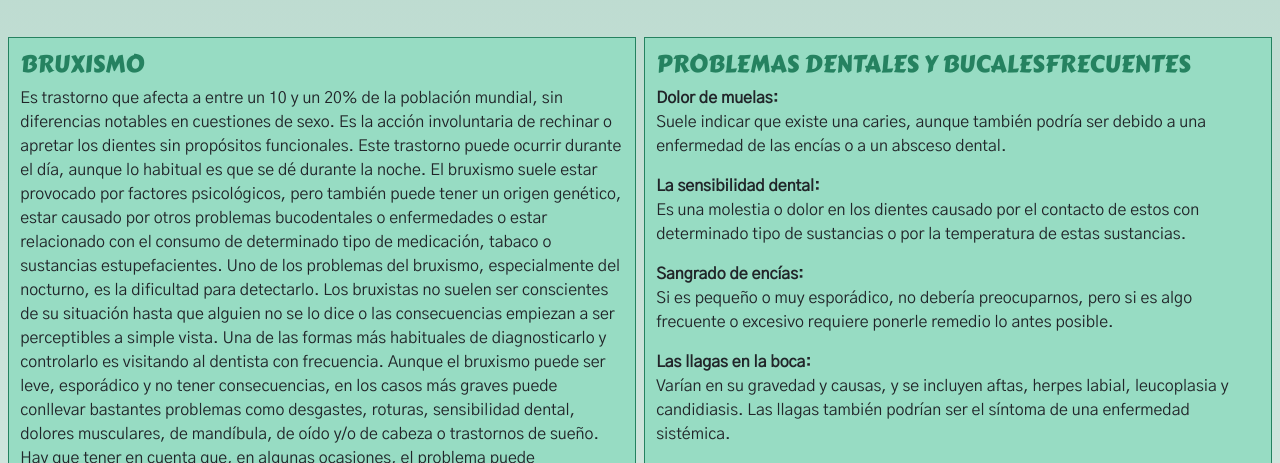
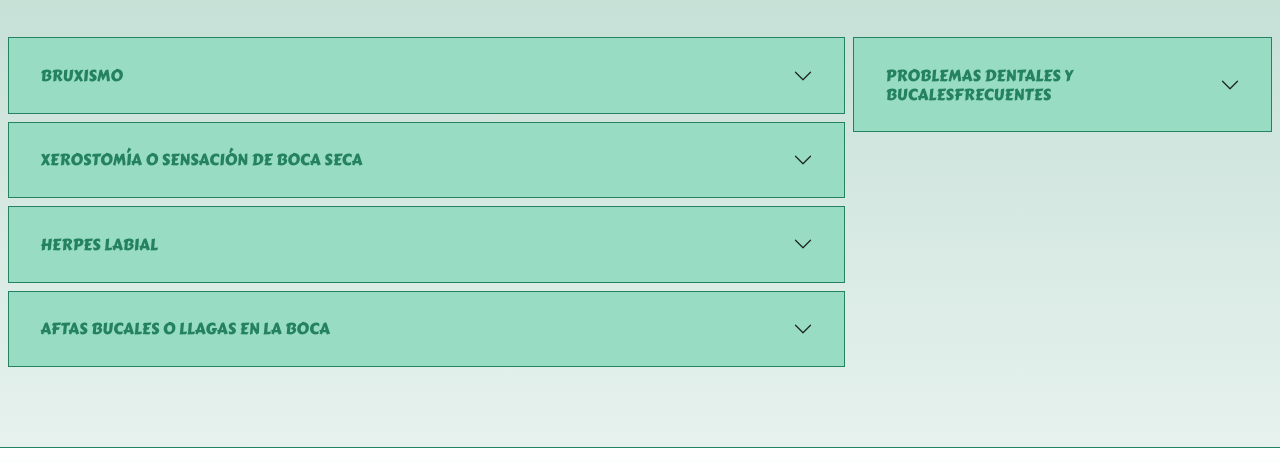
Before and after one commit to kevingiorgi7/PreEntrega2-Giorgi, a website: page pages/preguntas.html in a window 1280 px wide. Shown: the part 215-678 px from the top of the page. Drawn offline with nearby package versions, Linux system fonts and the light colour scheme.

Commit message:
Correccion de 3er pre-entrega y finalizacion proyecto final

```diff
--- a/pages/preguntas.html
+++ b/pages/preguntas.html
@@ -105,11 +105,18 @@
         </p>
         </div>
     </div>
-    <div class="grid-padre-preguntas">
-        <div class="grid-bruxismo container">
-            <dt class=""><h3><li>BRUXISMO</h3></li></dt>
-            <dd>
-                Es trastorno que afecta a entre un 10 y un 20% de la población mundial,
+
+<div class="accordion accordion-flush grid-padre-preguntas" id="accordionFlushExample">
+    <div class="accordion-item grid-bruxismo container">
+        <h3 class="accordion-header">
+            <button class="accordion-button collapsed" type="button" data-bs-toggle="collapse"
+            data-bs-target="#flush-collapseOne" aria-expanded="false" aria-controls="flush-collapseOne">
+                BRUXISMO
+            </button>
+        </h3>
+        <div id="flush-collapseOne" class="accordion-collapse collapse" data-bs-parent="#accordionFlushExample">
+            <div class="accordion-body">
+                Este trastorno que afecta a entre un 10 y un 20% de la población mundial,
                 sin diferencias notables en cuestiones de sexo. Es la acción involuntaria de
                 rechinar o apretar los dientes sin propósitos funcionales. Este trastorno puede
                 ocurrir durante el día, aunque lo habitual es que se dé durante la noche.
@@ -131,13 +138,18 @@
                 ortodoncia, el uso de férulas de descarga, la fisioterapia de ATM, la reparación
                 de los dientes desgastados, el uso de medicación tranquilizante, la relajación y
                 algunos remedios caseros.
-                <br>
-                <br>
-            </dd>
+            </div>
         </div>
-        <div class="grid-xerastomia container">
-            <dt class=""><h3><li>LA XEROSTOMÍA O SENSACIÓN DE BOCA SECA</h3></li></dt>
-            <dd>
+    </div>
+    <div class="accordion-item grid-xerastomia container">
+        <h3 class="accordion-header">
+            <button class="accordion-button collapsed" type="button" data-bs-toggle="collapse"
+            data-bs-target="#flush-collapseTwo" aria-expanded="false" aria-controls="flush-collapseTwo">
+                XEROSTOMÍA O SENSACIÓN DE BOCA SECA
+            </button>
+        </h3>
+        <div id="flush-collapseTwo" class="accordion-collapse collapse" data-bs-parent="#accordionFlushExample">
+            <div class="accordion-body">
                 Es el resultado de un flujo inadecuado de saliva.  La saliva actúa contra los
                 organismos patógenos y es un aliado fundamental en el proceso de trabajo de los
                 dientes y de las encías. También contiene iones minerales que son los ingredientes
@@ -154,13 +166,18 @@
                 aunque su dentista puede recomendar otros métodos para restaurar la humedad
                 como el consumo de saliva artificial, enjuagues orales, chicles, caramelos o,
                 en incluso en casos extremos, medicación.
-                <br>
-                <br>
-            </dd>
+            </div>
         </div>
-        <div class="grid-herpes container">
-            <dt class=""><h3><li>HERPES LABIAL</h3></li></dt>
-            <dd>
+    </div>
+    <div class="accordion-item grid-herpes container">
+        <h3 class="accordion-header">
+            <button class="accordion-button collapsed" type="button" data-bs-toggle="collapse"
+            data-bs-target="#flush-collapseThree" aria-expanded="false" aria-controls="flush-collapseThree">
+                HERPES LABIAL
+            </button>
+        </h3>
+        <div id="flush-collapseThree" class="accordion-collapse collapse" data-bs-parent="#accordionFlushExample">
+            <div class="accordion-body">
                 Es una infección vírica que afecta a un gran porcentaje de la población.
                 Es extremadamente contagioso y es transmitido a través del contacto directo
                 con las lesiones ulcerativas activas a través de secreciones como la saliva.
@@ -176,13 +193,18 @@
                 la aplicación de frío local también puede ayudar. Se recomienda no tocarse las
                 lesiones para evitar infectar la zona afectada, dificultar la cicatrización o
                 diseminar el virus a otras partes del cuerpo.
-                <br>
-                <br>
-            </dd>
+            </div>
         </div>
-        <div class="grid-aftas container">
-            <dt class=""><h3><li>AFTAS BUCALES O LLAGAS EN LA BOCA</h3></li></dt>
-            <dd>
+    </div>
+    <div class="accordion-item grid-aftas container">
+        <h3 class="accordion-header">
+            <button class="accordion-button collapsed" type="button" data-bs-toggle="collapse"
+            data-bs-target="#flush-collapseFour" aria-expanded="false" aria-controls="flush-collapseFour">
+                AFTAS BUCALES O LLAGAS EN LA BOCA
+            </button>
+        </h3>
+        <div id="flush-collapseFour" class="accordion-collapse collapse" data-bs-parent="#accordionFlushExample">
+            <div class="accordion-body">
                 Son lesiones superficiales que aparecen en los tejidos blandos de la boca como
                 labios y lengua. Las llagas podrían ser el síntoma de una enfermedad sistémica;
                 como puede ser una infección por bacterias, virus u hongos o como resultado de
@@ -197,13 +219,18 @@
                 alcohol u otros agentes irritantes. Finalmente, hay que evaluar los posibles
                 factores desencadenantes y comprobar si existe alguna deficiencia vitamínica,
                 alergia, infección o traumatismo local.
-                <br>
-                <br>
-            </dd>
+            </div>
         </div>
-        <div class="grid-problemas container">
-            <dt class=""><h3><li>PROBLEMAS DENTALES Y BUCALESFRECUENTES</h3></li></dt>
-            <dd>
+    </div>
+    <div class="accordion-item grid-problemas container">
+        <h3 class="accordion-header">
+            <button class="accordion-button collapsed" type="button" data-bs-toggle="collapse"
+            data-bs-target="#flush-collapseFive" aria-expanded="false" aria-controls="flush-collapseFive">
+                PROBLEMAS DENTALES Y BUCALESFRECUENTES
+            </button>
+        </h3>
+        <div id="flush-collapseFive" class="accordion-collapse collapse" data-bs-parent="#accordionFlushExample">
+            <div class="accordion-body">
                 <span class="negrita">Dolor de muelas:</span>
                 <br>
                 <p>
@@ -264,11 +291,13 @@
                     envejecimiento, lesiones o golpes, el uso de determinados medicamentos y
                     a una cuestión genética.
                 </p>
-                <br>
-                <br>
-            </dd>
+            </div>
         </div>
     </div>
+</div>
+<br>
+<br>
+<br>
 
     <!--Pie de pagina -->
     <footer id="pie" class="footer--color">
--- /dev/null
+++ b/scss/_bordes.scss
@@ -0,0 +1 @@
+$bordes: 0.1rem solid $verde-oscuro;
--- a/scss/main.scss
+++ b/scss/main.scss
@@ -1,5 +1,6 @@
 $padding-nav: 1.1rem;
 @import "colores";
+@import "bordes";
 
 @import url('https://fonts.googleapis.com/css2?family=Gothic+A1:wght@100;400&display=swap');
 @import url('https://fonts.googleapis.com/css2?family=Carter+One&display=swap');
@@ -12,7 +13,7 @@ body {
 
 /*Divisorios*/
 .div--bordertop {
-    border-top: $verde-oscuro 0.01rem solid;
+    border-top: $bordes;
 }
 
 /* Navegador */
@@ -125,30 +126,64 @@ iframe {
     flex-flow: row, wrap;
 }
 .consejos-caja {
-    border: 0.1rem solid $verde-oscuro;
+    border: $bordes;
     background-color: $verde-claro;
     padding-top: 0.5rem;
     padding-bottom: 0.5rem;
 }
 
 /*Preguntas*/
+
+.accordion-button:not(.collapsed) {
+    color: $verde-claro;
+    background-color: $verde-oscuro;
+}
+.accordion-button:focus {
+    border-color: $verde;
+}
+
+.accordion {
+    --bs-accordion-btn-focus-border-color: $verde;
+    --bs-accordion-btn-focus-box-shadow: 0 0 0 0.25rem $verde;
+}
+.accordion-button {
+    background-color: $verde-claro;
+    color: $verde-oscuro;
+}
+
+.accordion-flush .accordion-item:first-child {
+    border-top: $bordes;
+    border-bottom: $bordes;
+}
+.accordion-flush .accordion-item {
+    border-top: $bordes;
+    border-right: $bordes;
+    border-left: $bordes;
+    border-radius: $bordes;
+    border-bottom: $bordes;
+}
+.accordion-flush .accordion-item:last-child {
+    border-bottom: $bordes;
+}
+
 .grid-padre-preguntas {
         display: grid;
-        grid-template-columns: 1fr 1fr 1fr 1fr;
-        grid-template-rows: auto auto auto;
+        grid-template-columns: 2fr 1fr;
+        grid-template-rows: auto auto auto auto;
         justify-items: center;
         align-items: start;
         row-gap: 0.5rem;
         column-gap: 0.5rem;
         margin: 0.5rem;
         grid-template-areas:
-        "bruxismo bruxismo problemas problemas"
-        "xerastomia xerastomia problemas problemas"
-        "herpes herpes aftas aftas";
+        "bruxismo problemas"
+        "xerastomia problemas"
+        "herpes problemas"
+        "aftas problemas";
 }
 
 @mixin preguntas-caja {
-    border: 0.1rem solid $verde-oscuro;
+    border: $bordes;
     background-color: $verde-claro;
     padding: 0.7rem;
 }
@@ -190,6 +225,8 @@ iframe {
     }
 }
 
+
+
 form {
     border: 0.1rem solid $verde-oscuro;
     margin: 0.5rem;
```
Also changed, not shown: index.html (+7 -7 lines), css/main.css, media/consul2.JPEG, media/consul3.jpeg, 1 other file.
